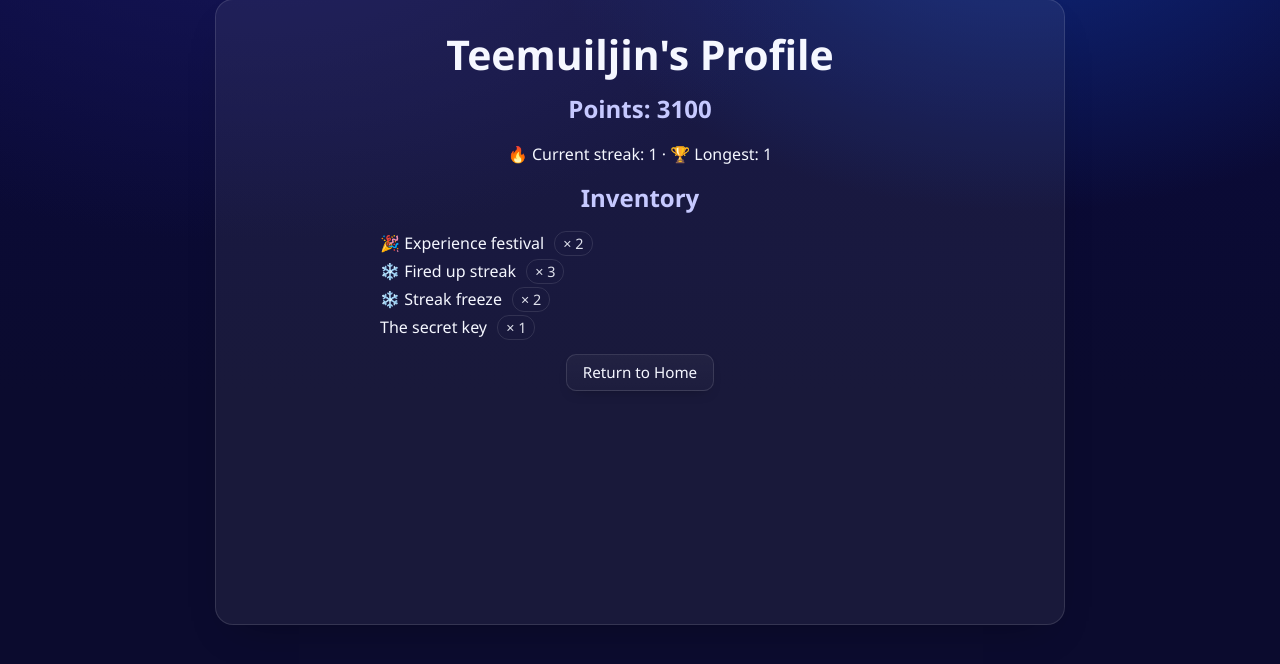
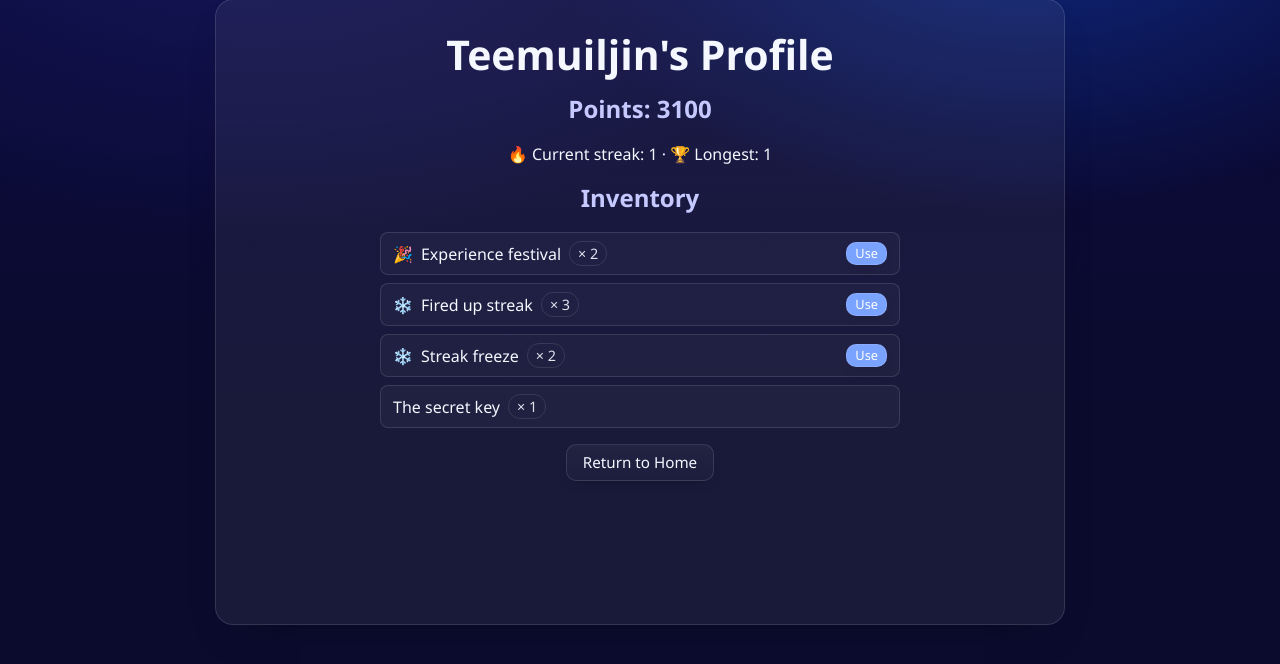
Before and after one commit to TeemuIljin/BrainBanks, a Django app: a page that uses courses/templates/view_profile.html in a window 1280 px wide. Shown: the part 119-783 px from the top of the page. Run offline with Django 5.2, Linux system fonts and the light colour scheme; a user stored in the database is signed in; data comes from the database, SQL or seed files in the repository.

Commit message:
Shop fixes: allow multiple purchases, deduct points, add use item feature in profile

```diff
--- a/courses/templates/view_profile.html
+++ b/courses/templates/view_profile.html
@@ -39,12 +39,17 @@
             <p class="meta">🔥 Current streak: {{ player_profile.current_streak }} · 🏆 Longest: {{ player_profile.longest_streak }}</p>
             <h2>Inventory</h2>
             {% if inventory %}
-                <ul>
+                <ul style="list-style:none; padding:0;">
                     {% for entry in inventory %}
-                        <li>
-                            {% if entry.item__icon %}{{ entry.item__icon }} {% endif %}
-                            {{ entry.item__name }}
-                            <span style="opacity:0.9; margin-left:6px; padding:2px 8px; border:1px solid var(--border); border-radius:12px; font-size:0.9em;">× {{ entry.quantity }}</span>
+                        <li style="display:flex; align-items:center; justify-content:space-between; margin:8px 0; padding:8px 12px; background:rgba(255,255,255,0.03); border-radius:8px; border:1px solid var(--border);">
+                            <div style="display:flex; align-items:center; gap:8px;">
+                                {% if entry.item__icon %}{{ entry.item__icon }} {% endif %}
+                                <span>{{ entry.item__name }}</span>
+                                <span style="opacity:0.9; padding:2px 8px; border:1px solid var(--border); border-radius:12px; font-size:0.9em;">× {{ entry.quantity }}</span>
+                            </div>
+                            {% if "Streak freeze" in entry.item__name or "Fired up streak" in entry.item__name or "Experience festival" in entry.item__name %}
+                                <a href="{% url 'use_item' entry.item__id %}" class="btn" style="padding:4px 8px; font-size:0.8rem; background:var(--accent); color:white; text-decoration:none;">Use</a>
+                            {% endif %}
                         </li>
                     {% endfor %}
                 </ul>
--- a/courses/urls.py
+++ b/courses/urls.py
@@ -24,6 +24,7 @@ urlpatterns = [
     path('shop/buy/<int:item_id>/', views.buy_item, name='buy_item'),
     path('create-profile/', views.create_profile, name='create_profile'),
     path('profile/<str:username>/', views.view_profile, name='view_profile'),
+    path('use-item/<int:item_id>/', views.use_item, name='use_item'),
     path('quiz/<int:course_id>/<int:question_number>/', views.quiz_view, name='quiz'),
     path('login/', views.sign_in_view, name='sign_in'),
     path('complete-course/', views.complete_course, name='complete_course'),
--- a/courses/views.py
+++ b/courses/views.py
@@ -134,11 +134,6 @@ def buy_item(request, item_id):
     try:
         player_profile, created = PlayerProfile.objects.get_or_create(user=request.user)
 
-        # Check if user already owns this item
-        if Purchase.objects.filter(player=player_profile, item=item).exists():
-            messages.warning(request, "You already own this item.")
-            return redirect('shop')
-
         if player_profile.points >= item.price:
             # Use atomic transaction to prevent race conditions
             from django.db import transaction
@@ -146,16 +141,14 @@ def buy_item(request, item_id):
             with transaction.atomic():
                 player_profile.points -= item.price
 
-                # Apply special effects based on item name
+                # Only add to inventory, don't activate effects immediately
                 if "Streak freeze" in item.name:
                     player_profile.streak_freeze_count += 1
-                    messages.success(request, f"Successfully purchased {item.name}! You now have {player_profile.streak_freeze_count} streak freeze(s).")
+                    messages.success(request, f"Successfully purchased {item.name}! Added to inventory. Use it from your profile when needed.")
                 elif "Fired up streak" in item.name:
-                    player_profile.fired_up_streak_until = datetime.now() + timedelta(days=1)
-                    messages.success(request, f"Successfully purchased {item.name}! Your streak will be tripled for 24 hours!")
+                    messages.success(request, f"Successfully purchased {item.name}! Added to inventory. Use it from your profile when needed.")
                 elif "Experience festival" in item.name:
-                    player_profile.experience_festival_until = datetime.now() + timedelta(minutes=15)
-                    messages.success(request, f"Successfully purchased {item.name}! You'll earn 3x points for 15 minutes!")
+                    messages.success(request, f"Successfully purchased {item.name}! Added to inventory. Use it from your profile when needed.")
                 else:
                     messages.success(request, f"Successfully purchased {item.name}!")
 
@@ -331,7 +324,7 @@ def view_profile(request, username):
     inventory = (
         Purchase.objects
         .filter(player=player_profile)
-        .values('item__name', 'item__icon')
+        .values('item__name', 'item__icon', 'item__id')
         .annotate(quantity=Count('id'))
         .order_by('item__name')
     )
@@ -340,6 +333,47 @@ def view_profile(request, username):
         'player_profile': player_profile,
         'inventory': inventory,
     })
+
+
+@login_required
+def use_item(request, item_id):
+    """Use a consumable item from inventory"""
+    item = get_object_or_404(ShopItem, pk=item_id)
+    player_profile = get_object_or_404(PlayerProfile, user=request.user)
+
+    # Check if user has this item
+    if not Purchase.objects.filter(player=player_profile, item=item).exists():
+        messages.error(request, "You don't have this item in your inventory.")
+        return redirect('view_profile', username=request.user.username)
+
+    from datetime import datetime, timedelta
+
+    # Apply effects based on item name
+    if "Streak freeze" in item.name:
+        if player_profile.streak_freeze_count > 0:
+            player_profile.streak_freeze_count -= 1
+            player_profile.save()
+            # Remove one purchase record
+            Purchase.objects.filter(player=player_profile, item=item).first().delete()
+            messages.success(request, "❄️ Streak freeze activated! Your streak will be protected if you miss a day.")
+        else:
+            messages.error(request, "You don't have any streak freezes to use.")
+    elif "Fired up streak" in item.name:
+        player_profile.fired_up_streak_until = datetime.now() + timedelta(days=1)
+        player_profile.save()
+        # Remove one purchase record
+        Purchase.objects.filter(player=player_profile, item=item).first().delete()
+        messages.success(request, "🔥 Fired up streak activated! Your streak will be tripled for 24 hours!")
+    elif "Experience festival" in item.name:
+        player_profile.experience_festival_until = datetime.now() + timedelta(minutes=15)
+        player_profile.save()
+        # Remove one purchase record
+        Purchase.objects.filter(player=player_profile, item=item).first().delete()
+        messages.success(request, "🎉 Experience festival activated! You'll earn 3x points for 15 minutes!")
+    else:
+        messages.info(request, "This item doesn't have a special effect to use.")
+
+    return redirect('view_profile', username=request.user.username)
 
 
 def sign_in_view(request):
```
